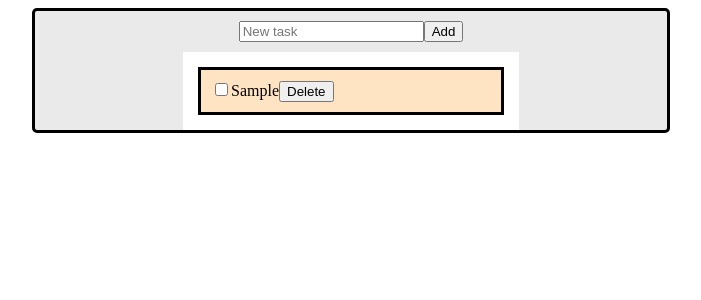
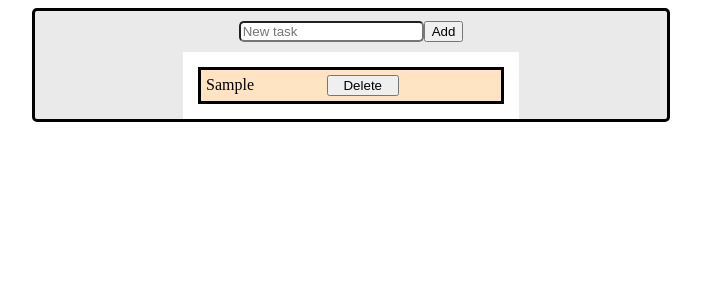
Before and after one commit to PablGalveGR/toDoList, an Angular app in the folder toDoListApp/: page / in a window 1280 px wide. Both pictures are taken after typing "Sample" into the empty fields and a click on the button "Add". Shown: the top 300 px of the page, without its empty margins (289-990 px from the left). Built offline with nearby package versions, Linux system fonts and the light colour scheme.

Commit message:
Programming Done
Styling to do

```diff
--- a/toDoListApp/src/app/todo-list/todo-list.component.css
+++ b/toDoListApp/src/app/todo-list/todo-list.component.css
@@ -19,7 +19,6 @@ body {
   border: solid black;
   width: 50%;
   margin: auto;
-
 }
 
 ul {
@@ -35,7 +34,9 @@ ul {
   width: 50%;
   text-align: center;
 }
-
+.newTask input{
+  border-radius: 5px;
+}
 
 .listOfTasks {
   background-color: white;
@@ -44,9 +45,23 @@ ul {
   padding: 10px;
 }
 
-.task li {
+li {
   background-color: bisque;
-  padding: 10px;
+  padding: 5px;
   margin: 5px;
   border: solid black;
 }
+li:hover {
+  background-color: orange;
+  cursor: pointer;
+}
+li span{
+  width: 75%;
+  margin-right: 25%;
+}
+li span.complete{
+  text-decoration: line-through;
+}
+li button{
+  width: 25%;
+}
--- a/toDoListApp/src/app/todo-list/todo-list.component.html
+++ b/toDoListApp/src/app/todo-list/todo-list.component.html
@@ -1,22 +1,23 @@
 <!-- todoList.component.html -->
- <div class = "toDolist">
-  <div class = "newTask">
-    <input type = "text" placeholder="New task" #todoText>
-    <button (click) = "addTask(todoText.value)">Add</button>
+<div class="toDolist">
+  <div class="newTask">
+    <input type="text" placeholder="New task" #todoText>
+    <button (click)="addTask(todoText.value)">Add</button>
   </div>
-  <div class = "listOfTasks">
+  <div class="listOfTasks">
     <ul>
-      <div class = "task">
-        <li *ngFor="let todoItem of todoList">
-          <input
+
+      <li *ngFor="let todoItem of todoList" [id]="todoItem.id" (click)="toggleCompleted(todoItem.id)">
+        <span [class.completed]="todoItem.completed">{{ todoItem.task }}</span>
+        <button (click)="deleteTask(todoItem.id)">Delete</button>
+        <!--<input
             type="checkbox"
             [(checked)]="todoItem.completed"
             (change)="toggleCompleted(todoItem.id)"
-        />
-        <span [class.completed]="todoItem.completed">{{ todoItem.task }}</span>
-        <button (click)="deleteTask(todoItem.id)">Delete</button>
-        </li>
-      </div>
+        />-->
+
+      </li>
+
     </ul>
   </div>
- </div>
+</div>
--- a/toDoListApp/src/app/todo-list/todo-list.component.ts
+++ b/toDoListApp/src/app/todo-list/todo-list.component.ts
@@ -1,7 +1,7 @@
 import { Component, ElementRef, OnInit, ViewChild } from '@angular/core';
 import { CommonModule, DOCUMENT } from '@angular/common';
 
-interface TodoItem{
+interface TodoItem {
   id: number;
   task: string;
   completed: boolean;
@@ -49,6 +49,16 @@ export class TodoListComponent implements OnInit {
     const todoItem = this.todoList.find(item => item.id === id);
     if (todoItem) {
       todoItem.completed = !todoItem.completed;
+      let itemDOM = document.getElementById(id.toString());
+      if (itemDOM) {
+        if (todoItem.completed) {
+          itemDOM.style.textDecoration = 'line-through';
+        }
+        else{
+          itemDOM.style.textDecoration = 'none';
+        }
+      }
+
       this.saveTodoList();
     }
   }
```
Lines whose indentation alone changed are shown as unchanged.
